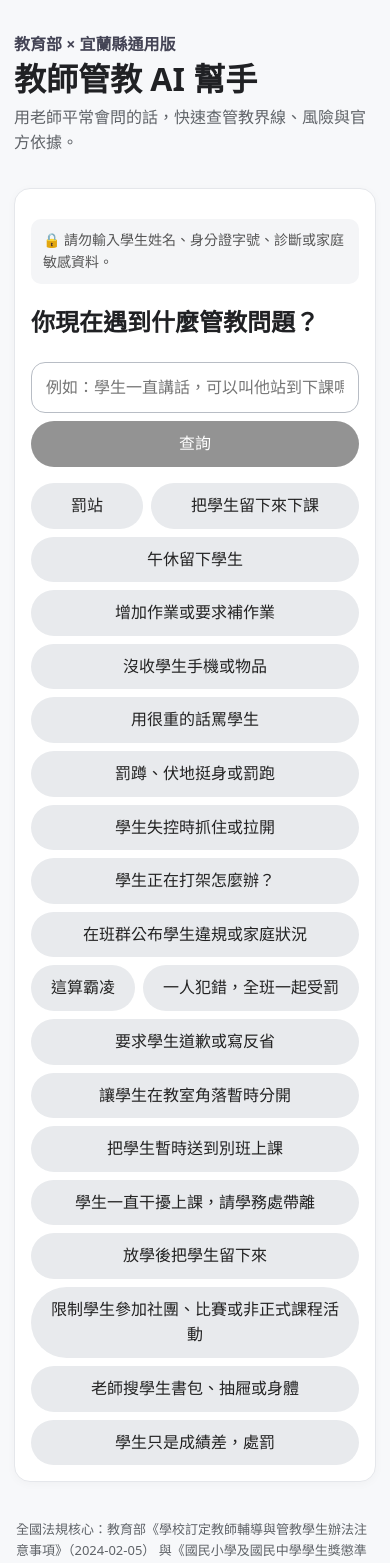
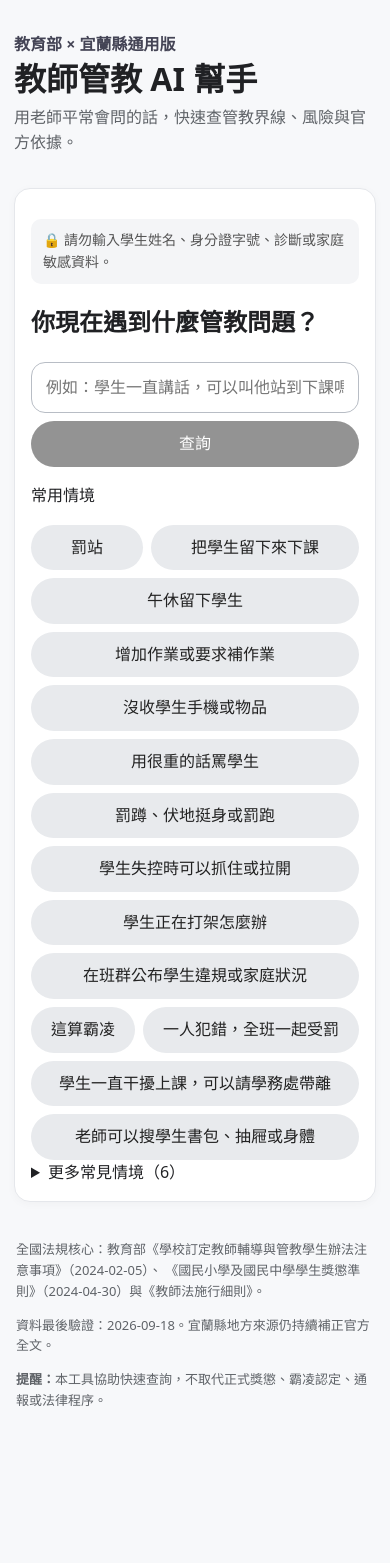
Before and after one commit to similaitw/teacher-discipline-ai, a Next.js app: page / in a window 390 px wide. Shown: the top 1563 px of the page. After the commit the page ends 1466 px from the top, so only its background shows below. Built offline with nearby package versions, Linux system fonts and the light colour scheme.

Commit message:
feat: keep mobile homepage focused with expandable topic list

```diff
--- a/app/page.tsx
+++ b/app/page.tsx
@@ -2,8 +2,11 @@
 
 import {FormEvent, useState} from 'react';
 import {AnswerCard} from '@/components/AnswerCard';
-import {allTopics,searchTopic} from '@/lib/search';
+import {moreTopics,quickTopics,searchTopic} from '@/lib/search';
 import type {Topic} from '@/lib/types';
+
+const topicLabel=(title:string)=>
+  title.replace(/^可以/,'').replace(/嗎？$/,'').replace(/？$/,'');
 
 export default function Page(){
   const [q,setQ]=useState('');
@@ -47,18 +50,37 @@ export default function Page(){
         <button type="submit" disabled={!q.trim()}>查詢</button>
       </form>
 
-      <div className="chips" role="group" aria-label="常見管教問題">
-        {allTopics.map(t=>
+      <div className="quick-section">
+        <p className="section-label">常用情境</p>
+        <div className="chips" role="group" aria-label="常用管教問題">
+          {quickTopics.map(t=>
             <button
               type="button"
               className="chip"
               onClick={()=>run(t.title)}
               key={t.id}
             >
-            {t.title.replace('可以','').replace('嗎？','')}
+              {topicLabel(t.title)}
             </button>
           )}
         </div>
+      </div>
+
+      <details className="more-topics">
+        <summary>更多常見情境（{moreTopics.length}）</summary>
+        <div className="chips" role="group" aria-label="更多管教問題">
+          {moreTopics.map(t=>
+            <button
+              type="button"
+              className="chip secondary"
+              onClick={()=>run(t.title)}
+              key={t.id}
+            >
+              {topicLabel(t.title)}
+            </button>
+          )}
+        </div>
+      </details>
     </section>
 
     <div aria-live="polite" aria-atomic="true">
@@ -74,8 +96,8 @@ export default function Page(){
 
     <footer className="site-footer">
       <p>
-        全國法規核心：教育部《學校訂定教師輔導與管教學生辦法注意事項》（2024-02-05）
-        與《國民小學及國民中學學生獎懲準則》（2024-04-30）。
+        全國法規核心：教育部《學校訂定教師輔導與管教學生辦法注意事項》（2024-02-05）、
+        《國民小學及國民中學學生獎懲準則》（2024-04-30）與《教師法施行細則》。
       </p>
       <p>資料最後驗證：2026-09-18。宜蘭縣地方來源仍持續補正官方全文。</p>
       <p><strong>提醒：</strong>本工具協助快速查詢，不取代正式獎懲、霸凌認定、通報或法律程序。</p>
```
Lines whose indentation alone changed are shown as unchanged.
